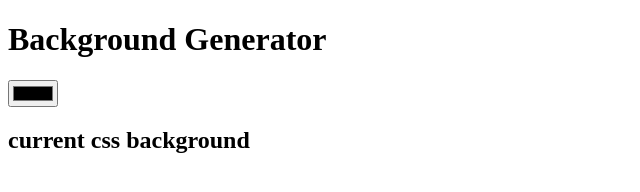
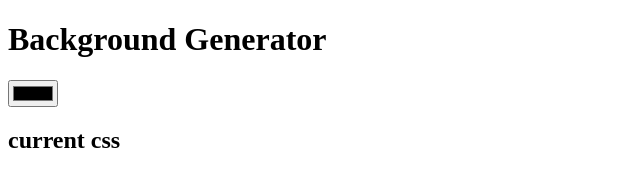
Before and after one commit to Bhavesh-Singh-Mertiya/practise, a plain HTML site: page index.html in a window 1280 px wide. Shown: the whole page, without its empty margins (0-640 px from the left). Drawn offline with Linux system fonts and the light colour scheme.

Commit message:
index file updated

```diff
--- a/index.html
+++ b/index.html
@@ -9,7 +9,7 @@
 
 <input type="color" name="" value="">
 
-<h2>current css background</h2>
+<h2>current css</h2>
 
 <script type="text/javascript" src="javascript.js"></script>
 </body>
```
